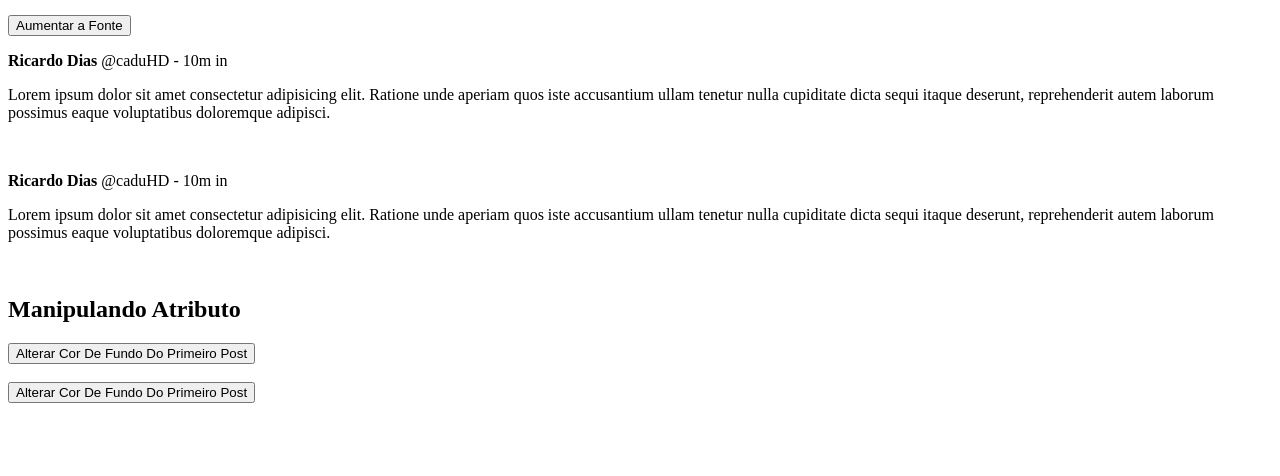
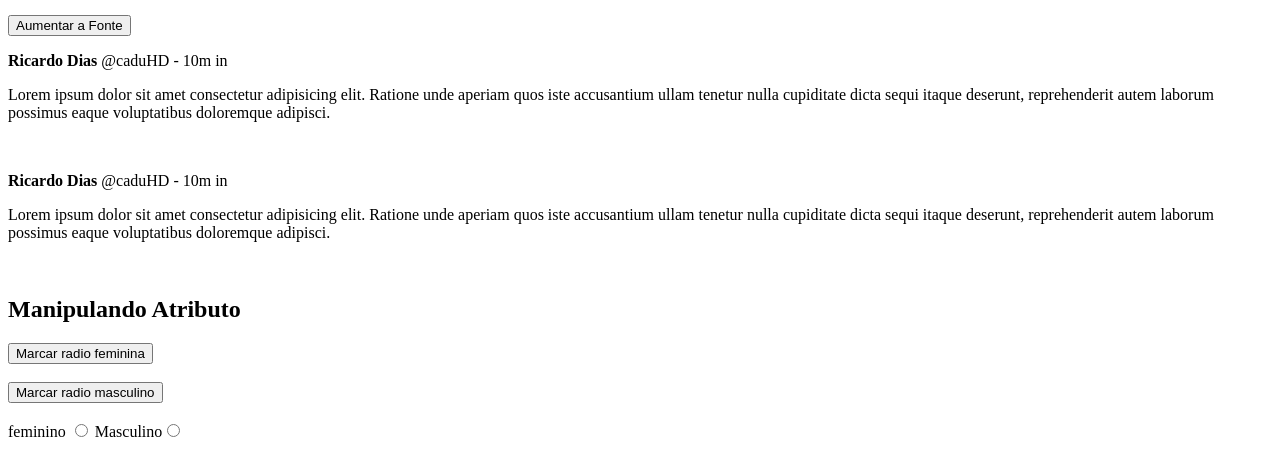
Before and after one commit to Alan-Cleverson/jsquest, a plain HTML site: page 2js-intermediario/18-manipulando-atributos-dom/index.html in a window 1280 px wide. Shown: the part 104-580 px from the top of the page. Drawn offline with Linux system fonts and the light colour scheme.

Commit message:
finalizei o ex 18

```diff
--- a/2js-intermediario/18-manipulando-atributos-dom/index.html
+++ b/2js-intermediario/18-manipulando-atributos-dom/index.html
@@ -41,10 +41,16 @@
 
     <h2>Manipulando Atributo</h2>
 
-    <button onclick="alterarCorFundo()">Alterar Cor De Fundo Do Primeiro Post</button>
-    <br>
-    <br>
-    <button onclick="alterarCorFundo()">Alterar Cor De Fundo Do Primeiro Post</button>
+
+    <button onclick="marcarRadio('F')">Marcar radio feminina</button>
+    <br> <br>
+
+
+    <button onclick="marcarRadio('M')">Marcar radio masculino</button>
+    <br><br>
+
+    feminino <input type="radio" name="genero" id="genero-feminino">
+    Masculino<input type="radio" name="genero" id="genero-masculino">
 
     <script src="index.js"></script>
 </body>
--- a/2js-intermediario/18-manipulando-atributos-dom/index.js
+++ b/2js-intermediario/18-manipulando-atributos-dom/index.js
@@ -15,3 +15,15 @@ function aumentarFonte(){
 
     console.log(textoPost[1].classList)
 }
+
+function marcarRadio(genero) {
+    let radioMasculino = document.getElementById('genero-masculino')
+
+    let radioFeminino = document.getElementById('genero-feminino')
+
+    if (genero === 'M') {
+        radioMasculino.checked = true;
+    } else if(genero === 'F'){
+        radioFeminino.checked = true;
+    }
+}
```
